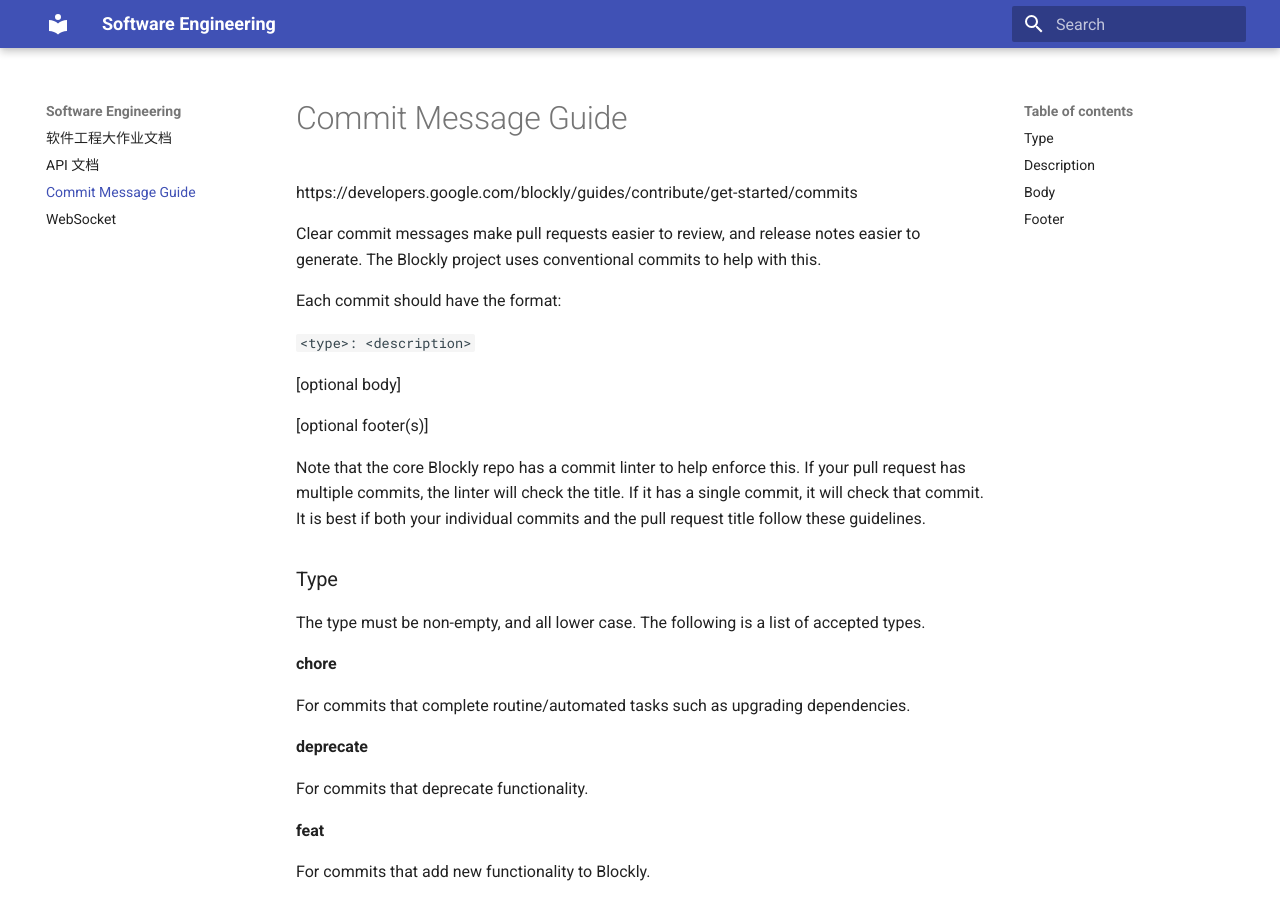
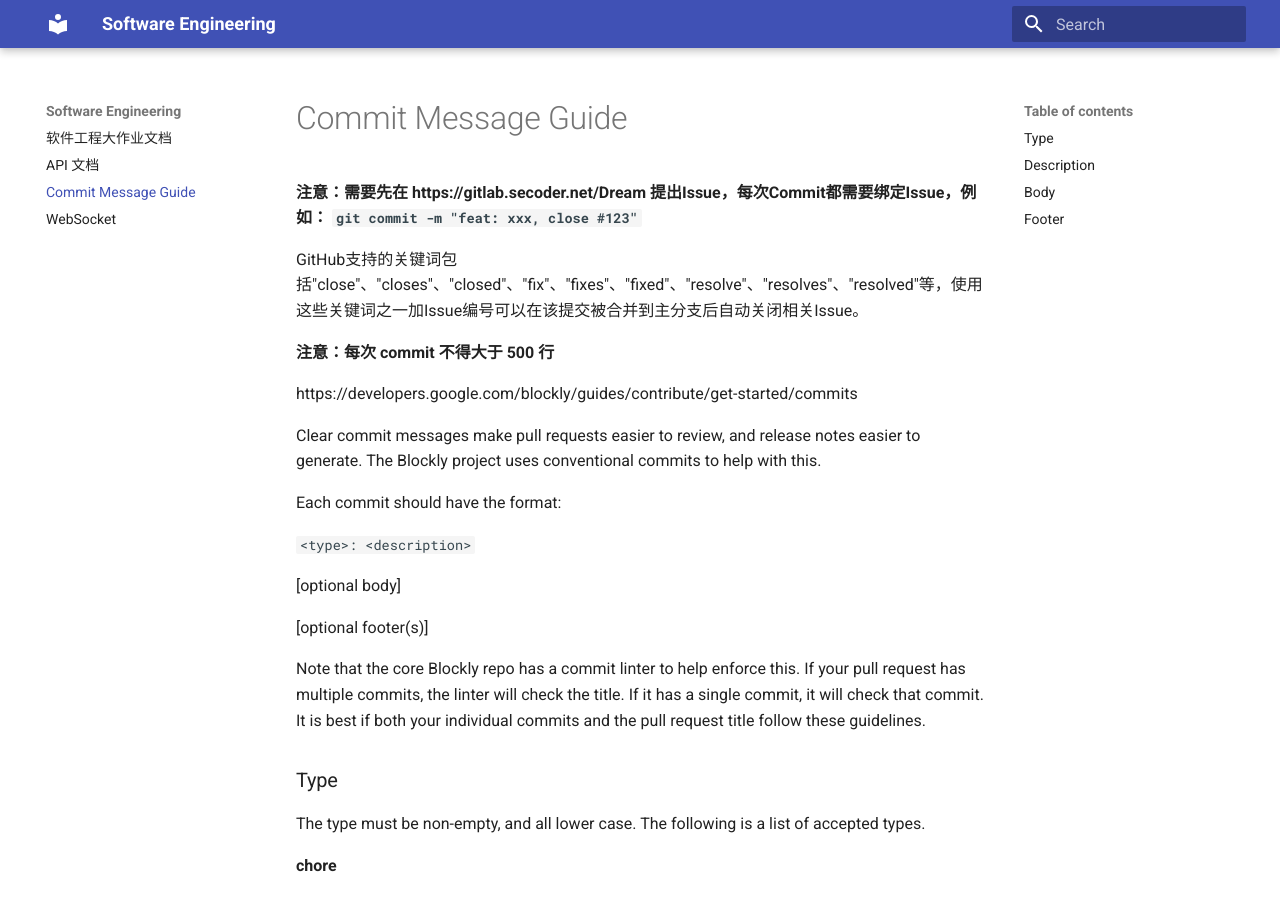
Before and after one commit to zhennan1/software-engineering, an MkDocs documentation site: the page built from docs/commit.md, in a window 1280 px wide and 900 px high. Built offline with MkDocs 1.6.1 and Material for MkDocs 9.7.7, drawn with Linux system fonts in a browser that asks for light colours.

Commit message:
feat: update commit.md

````diff
--- a/docs/commit.md
+++ b/docs/commit.md
@@ -1,4 +1,11 @@
 # Commit Message Guide
+
+**注意：需要先在 https://gitlab.secoder.net/Dream 提出Issue，每次Commit都需要绑定Issue，例如：
+```git commit -m "feat: xxx, close #123"```**
+
+GitHub支持的关键词包括"close"、"closes"、"closed"、"fix"、"fixes"、"fixed"、"resolve"、"resolves"、"resolved"等，使用这些关键词之一加Issue编号可以在该提交被合并到主分支后自动关闭相关Issue。
+
+**注意：每次 commit 不得大于 500 行**
 
 https://developers.google.com/blockly/guides/contribute/get-started/commits
 
````
